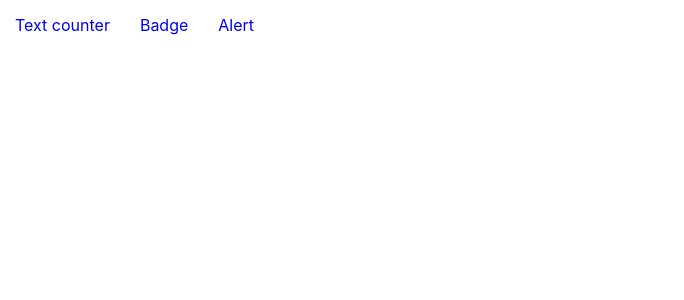
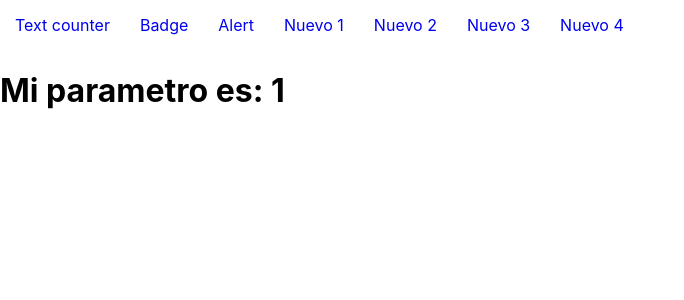
Before and after one commit to fedm4/js-course, a React (Create React App) app in the folder 09 - React/blapp/: page /nuevo/1 in a window 1280 px wide. Shown: the top 300 px of the page, without its empty margins (0-684 px from the left). Built offline with nearby package versions, Linux system fonts and the light colour scheme.

Commit message:
react router params

```diff
--- a/09 - React/blapp/src/App.js
+++ b/09 - React/blapp/src/App.js
@@ -18,7 +18,8 @@ import {faAddressBook} from '@fortawesome/free-solid-svg-icons';
 import {
   BrowserRouter,
   Switch,
-  Route
+  Route,
+  Link
 } from 'react-router-dom';
 
 import Links from './sections/Links/Links';
@@ -26,10 +27,12 @@ import SwitchComponent from './sections/SwitchComponents/SwitchComponents';
 
 const App = () => {
   return (
-    <BrowserRouter>
-      <Links />
-      <SwitchComponent/>
-    </BrowserRouter>
+    <div>
+      <BrowserRouter>
+        <Links />
+        <SwitchComponent/>
+      </BrowserRouter>
+    </div>
     );
 }
 
--- /dev/null
+++ b/09 - React/blapp/src/components/Nuevo/Nuevo.js
@@ -0,0 +1,12 @@
+import React from 'react';
+import {useParams} from 'react-router-dom';
+
+const Nuevo = () => {
+    const {id} = useParams();
+
+    return (
+        <h1>Mi parametro es: {id}</h1>
+    );
+};
+
+export default Nuevo;
--- a/09 - React/blapp/src/sections/Links/Links.js
+++ b/09 - React/blapp/src/sections/Links/Links.js
@@ -9,6 +9,10 @@ const Links = () => {
             <Link to="/">Text counter</Link>
             <Link to="/badge">Badge</Link>
             <Link to="/alert">Alert</Link>
+            <Link to="/nuevo/1">Nuevo 1</Link>
+            <Link to="/nuevo/HolaSoyJuancaDeNuevo">Nuevo 2</Link>
+            <Link to="/nuevo/3">Nuevo 3</Link>
+            <Link to="/nuevo/4">Nuevo 4</Link>
         </nav>
     );
 }
--- a/09 - React/blapp/src/sections/SwitchComponents/SwitchComponents.js
+++ b/09 - React/blapp/src/sections/SwitchComponents/SwitchComponents.js
@@ -3,7 +3,7 @@ import {Switch, Route} from 'react-router-dom';
 import Badge from '../../components/Badge/Badge';
 import TextCounterClass from '../../components/TextCounter/TextCounterClass';
 import AlertBanner from '../../components/AlertBanner/AlertBanner';
-
+import Nuevo from '../../components/Nuevo/Nuevo';
 
 const SwitchComponent = () => {
     return (
@@ -15,6 +15,7 @@ const SwitchComponent = () => {
             <Route path="/alert">
                 <AlertBanner tipoMensaje="success" />
             </Route>
+            <Route path="/nuevo/:id" component={Nuevo} />
         </Switch>
     )
 };
```
